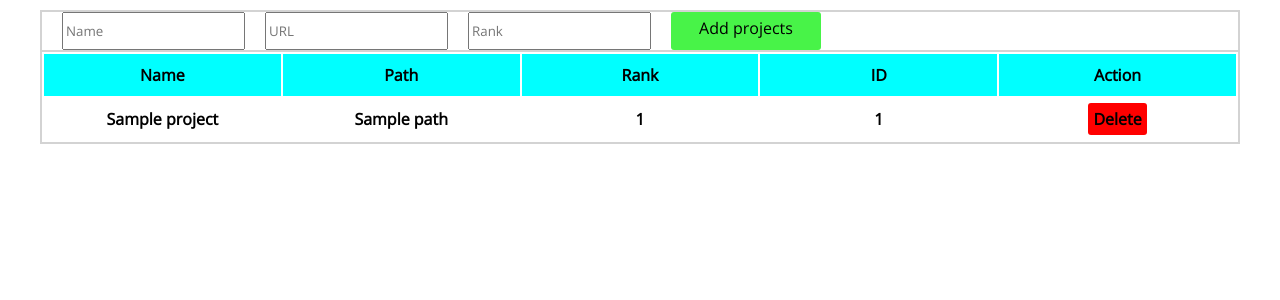
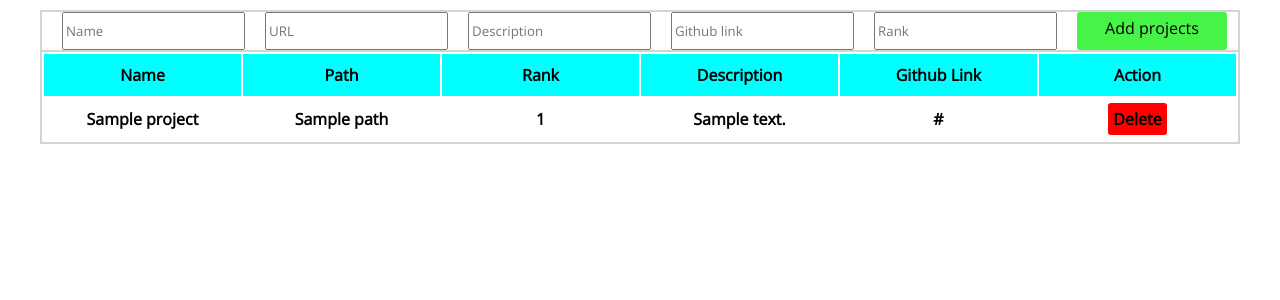
Before and after one commit to xNocken/website, a PHP site: template src/twig/views/admin/projects.twig in a window 1280 px wide. Shown: the part 60-360 px from the top of the page. Run offline with PHP 8.4, Linux system fonts and the light colour scheme; the template is opened without the code that fills it: most values are stand-ins (such as "Sample title", 1, 10 or a date in 2020); lists and menus that the app fills with data are empty; style sheets or scripts are compiled from the project's sources; some libraries are stand-ins or nearby versions.

Commit message:
feat(feedback/projects): adds project fields in backend; fixes some bugs

```diff
--- a/src/js/feedback.js
+++ b/src/js/feedback.js
@@ -33,7 +33,7 @@ export default () => {
     const { value } = textArea;
 
     if (likeActive !== undefined) {
-      if (value.length > 1 && value.length <= 500) {
+      if (value.length > 0 && value.length <= 500) {
         request('/api/feedback/addFeedback', {
           message: value,
           isPositive: likeActive,
@@ -42,7 +42,11 @@ export default () => {
           const response = JSON.parse(enswer.response);
           notify({ text: response.msg, type: response.type });
         });
+      } else {
+        notify({ text: 'Feedback must be between 1 and 500 characters', type: 'error' });
       }
+    } else {
+      notify({ text: 'You need to select like or dislike', type: 'error' });
     }
   });
 };
--- a/src/js/projects.js
+++ b/src/js/projects.js
@@ -7,6 +7,8 @@ export default () => {
   const addprojectsName = document.getElementById('add-projects-name');
   const addprojectsPath = document.getElementById('add-projects-path');
   const addprojectsRank = document.getElementById('add-projects-rank');
+  const addprojectsDesc = document.getElementById('add-projects-desc');
+  const addprojectsGithub = document.getElementById('add-projects-github');
 
   if (toggleActiveButtons) {
     Array.from(toggleActiveButtons).forEach((button) => {
@@ -22,7 +24,13 @@ export default () => {
 
   if (addprojectsButton) {
     addprojectsButton.addEventListener('click', () => {
-      request('/admin/api/projects/addProject', { name: addprojectsName.value, path: addprojectsPath.value, rank: addprojectsRank.value }, () => {
+      request('/admin/api/projects/addProject', {
+        name: addprojectsName.value,
+        path: addprojectsPath.value,
+        rank: addprojectsRank.value,
+        github: addprojectsGithub.value,
+        desc: addprojectsDesc.value,
+      }, () => {
       });
     });
   }
--- a/src/php/admin/api/projects/addProject.php
+++ b/src/php/admin/api/projects/addProject.php
@@ -2,5 +2,7 @@
 $name = $_POST['name'];
 $rank = $_POST['rank'];
 $path = $_POST['path'];
+$desc = $_POST['desc'];
+$github = $_POST['github'];
 
-echo json_encode(Xnocken\Controller\ProjectsController::addProject($name, $path, $rank));
+echo json_encode(Xnocken\Controller\ProjectsController::addProject($name, $path, $rank, $desc, $github));
--- a/src/scss/admin/feedback.scss
+++ b/src/scss/admin/feedback.scss
@@ -1,7 +1,5 @@
 $feedback-column-count: 6;
 
-body {
-  .admin--table--row--field {
-    width: 100% / $feedback-column-count;
-  }
+.feedback .admin--table--row--field {
+  width: 100% / $feedback-column-count;
 }
--- /dev/null
+++ b/src/scss/admin/projects.scss
@@ -0,0 +1,5 @@
+$projects-column-count: 6;
+
+.projects .admin--table--row--field {
+  width: 100% / $projects-column-count;
+}
--- a/src/scss/main.scss
+++ b/src/scss/main.scss
@@ -7,6 +7,7 @@
 @import './admin/navigations.scss';
 @import './admin/admin-table.scss';
 @import './admin/feedback.scss';
+@import './admin/projects.scss';
 
 @import './component/notify.scss';
 
--- a/src/twig/views/admin/feedback.twig
+++ b/src/twig/views/admin/feedback.twig
@@ -5,7 +5,7 @@
 
 {% block content %}
 <div class="container">
-	<div class="admin">
+	<div class="admin feedback">
   <p id="status"></p>
 		<table class="admin--table">
 			<tr class="admin--table--row">
--- a/src/twig/views/admin/projects.twig
+++ b/src/twig/views/admin/projects.twig
@@ -5,10 +5,12 @@
 
 {% block content %}
 <div class="content-wrapper container">
-	<div class="projects">
+	<div class="admin projects">
 		<div class="admin--toolbar">
 			<input type="text" class="admin--toolbar--input" placeholder="Name" id="add-projects-name">
 			<input type="text" class="admin--toolbar--input" placeholder="URL" id="add-projects-path">
+			<input type="text" class="admin--toolbar--input" placeholder="Description" id="add-projects-desc">
+			<input type="text" class="admin--toolbar--input" placeholder="Github link" id="add-projects-github">
 			<input type="number" class="admin--toolbar--input" placeholder="Rank" id="add-projects-rank">
 			<a id="add-projects-button" class="admin--button admin--button__add">Add projects</a>
 		</div>
@@ -18,7 +20,8 @@
 				<th class="admin--table--row--field">Name</th>
 				<th class="admin--table--row--field">Path</th>
 				<th class="admin--table--row--field">Rank</th>
-				<th class="admin--table--row--field">ID</th>
+				<th class="admin--table--row--field">Description</th>
+				<th class="admin--table--row--field">Github Link</th>
 				<th class="admin--table--row--field">Action</th>
 			</tr>
 
@@ -38,7 +41,8 @@
 							{{ project.rank }}
 						{% endif %}
 					</th>
-					<th class="admin--table--row--field">{{ project.id }}</th>
+					<th class="admin--table--row--field">{{ project.description }}</th>
+					<th class="admin--table--row--field">{{ project.githublink }}</th>
 					<th class="admin--table--row--field">
 						<a class="admin--button projects-delete-button admin--button__delete">
 							Delete
--- a/src/twig/views/layout/base.twig
+++ b/src/twig/views/layout/base.twig
@@ -6,7 +6,7 @@
 </head>
 <body>
     {% block header %}
-      {% include "/header.twig" %}
+      {% include "/layout/header.twig" %}
     {% endblock %}
 
     <div class="content-wrapper">
```
Also changed, not shown: src/php/controller/ProjectsController.php (+5 -3 lines), src/php/controller/userController.php (+12 -1 lines), web/api/account/updateProfileSettings.php (+6 -1 lines), web/api/feedback/addFeedback.php (+15 -5 lines), src/twig/views/layout/header.twig (renamed from src/twig/views/header.twig).
